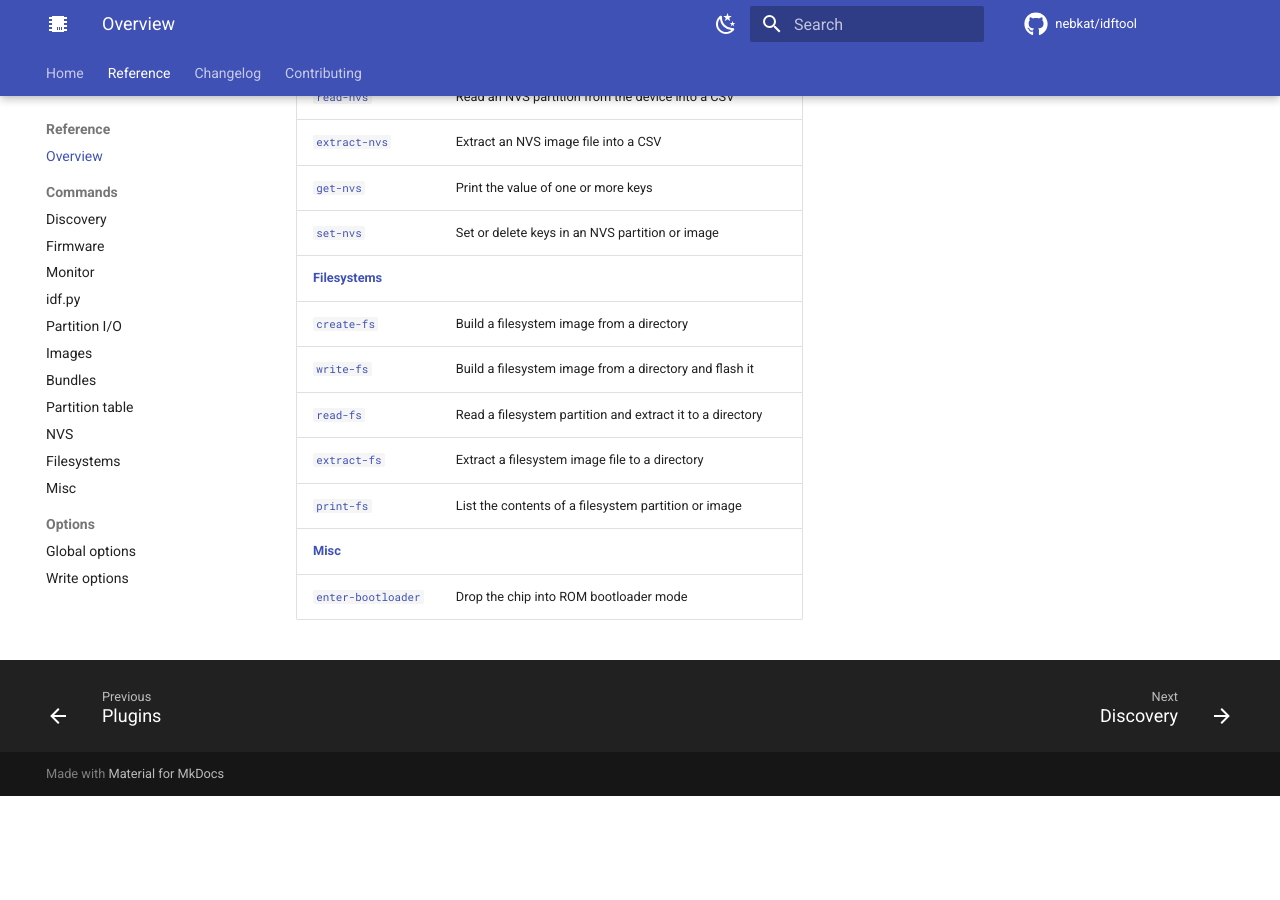
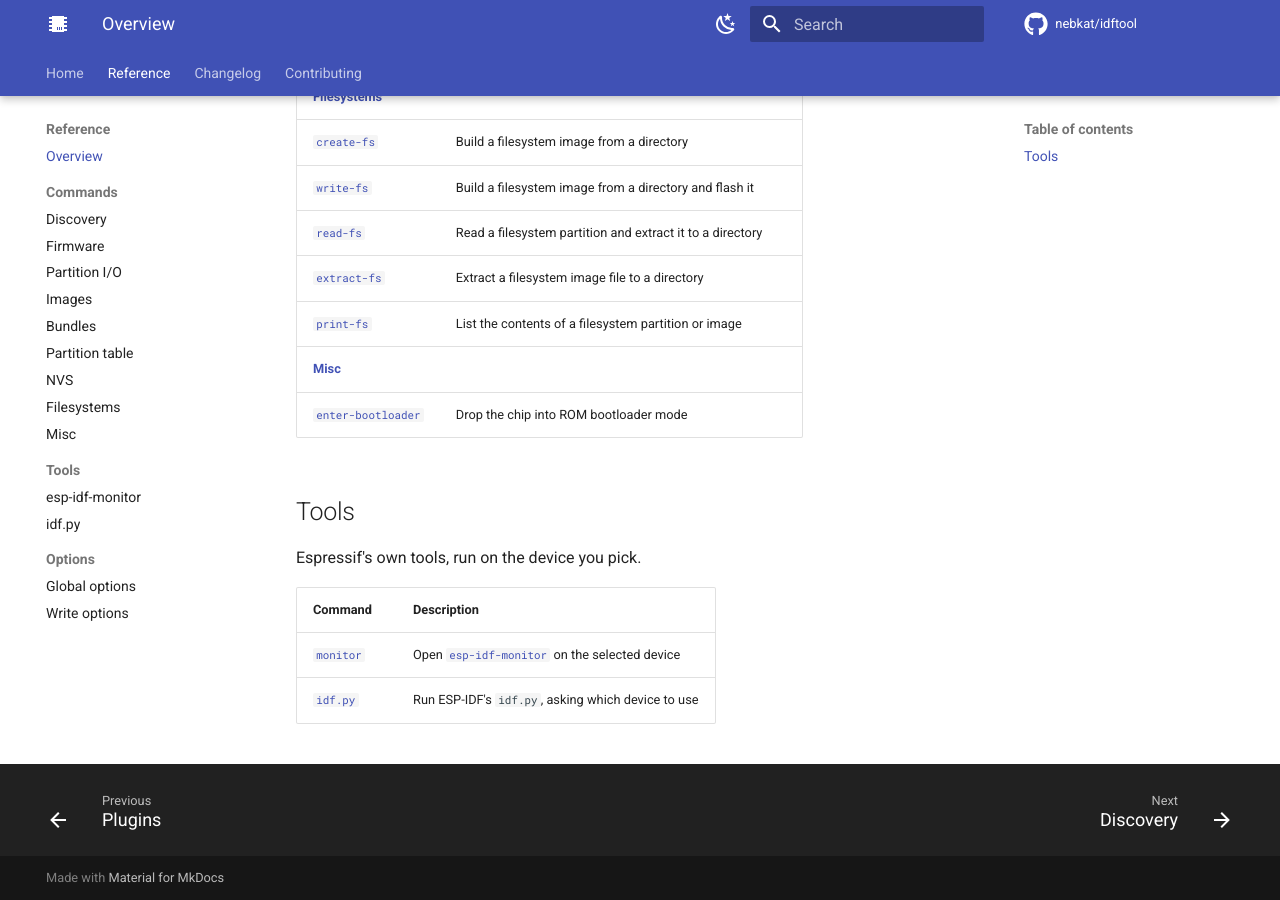
Before and after one commit to nebkat/idftool, an MkDocs documentation site: the page built from docs/reference/index.md, in a window 1280 px wide and 900 px high, scrolled down 1949 px. Built offline with MkDocs 1.6.1 and Material for MkDocs 9.7.7, drawn with Linux system fonts in a browser that asks for light colours; comment, search, counter and statistics services are not loaded; the version menu is left out; before the commit the page ends 2745 px from its top, so only the background shows below that; some of the changed text lies outside the part shown.

Commit message:
docs: Lead with monitor, and group monitor and idf.py under Tools

```diff
--- a/docs/reference/index.md
+++ b/docs/reference/index.md
@@ -55,3 +51,12 @@ options. The options shared by every command are under
 | [`print-fs`](filesystems.md#print-fs) | List the contents of a filesystem partition or image |
 | **[Misc](misc.md)** | |
 | [`enter-bootloader`](misc.md#enter-bootloader) | Drop the chip into ROM bootloader mode |
+
+## Tools
+
+Espressif's own tools, run on the device you pick.
+
+| Command | Description |
+|---------|-------------|
+| [`monitor`](monitor.md#monitor) | Open [`esp-idf-monitor`](https://github.com/espressif/esp-idf-monitor) on the selected device |
+| [`idf.py`](idf-py.md#idfpy) | Run ESP-IDF's `idf.py`, asking which device to use |
--- a/docs/reference/monitor.md
+++ b/docs/reference/monitor.md
@@ -1,4 +1,4 @@
-# Monitor
+# esp-idf-monitor
 
 ## `monitor`
 
--- a/mkdocs.yml
+++ b/mkdocs.yml
@@ -59,8 +59,6 @@ nav:
       - Commands:
           - Discovery: reference/discovery.md
           - Firmware: reference/firmware.md
-          - Monitor: reference/monitor.md
-          - idf.py: reference/idf-py.md
           - Partition I/O: reference/partition-io.md
           - Images: reference/images.md
           - Bundles: reference/bundles.md
@@ -68,6 +66,9 @@ nav:
           - NVS: reference/nvs.md
           - Filesystems: reference/filesystems.md
           - Misc: reference/misc.md
+      - Tools:
+          - esp-idf-monitor: reference/monitor.md
+          - idf.py: reference/idf-py.md
       - Options:
           - Global options: reference/global-options.md
           - Write options: reference/write-options.md
```
Also changed, not shown: other parts of docs/reference/index.md (+0 -4 lines), README.md (+5 -6 lines), docs/index.md (+1 -1 lines), 1 other file.
